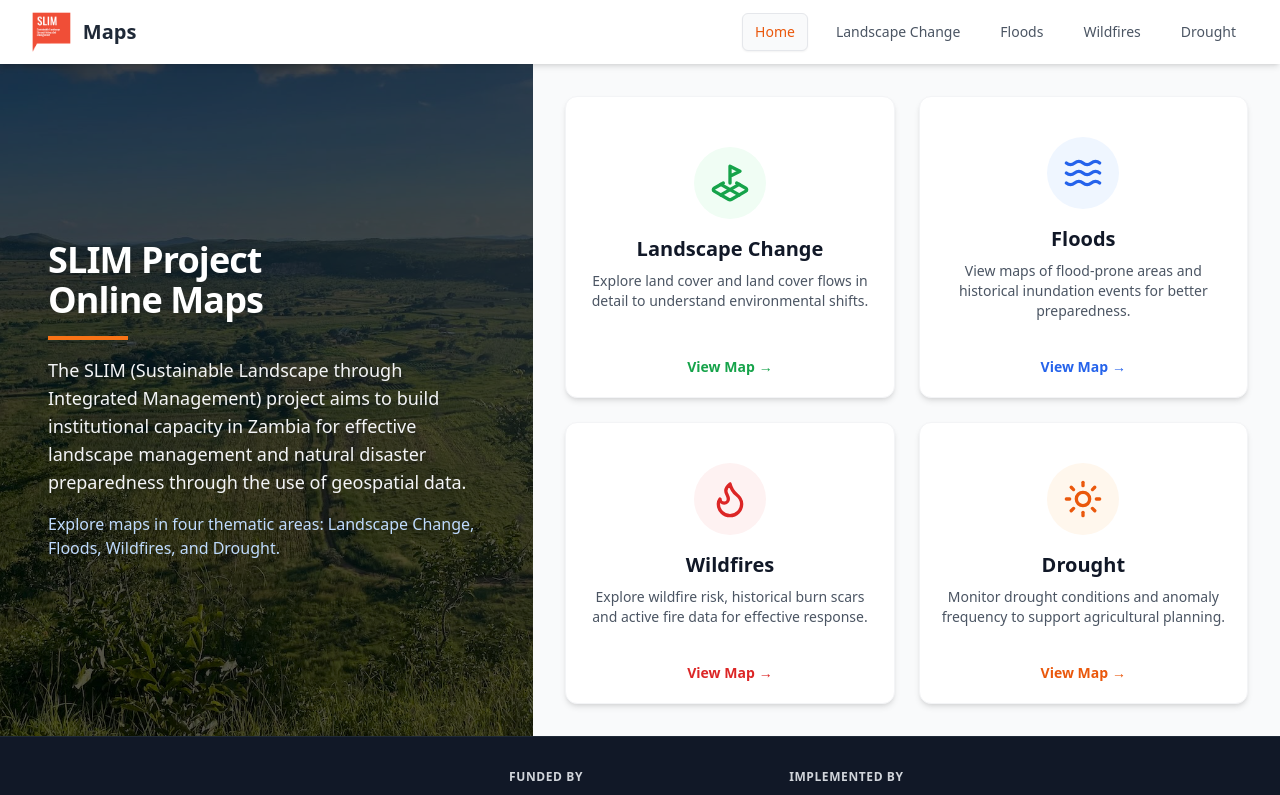
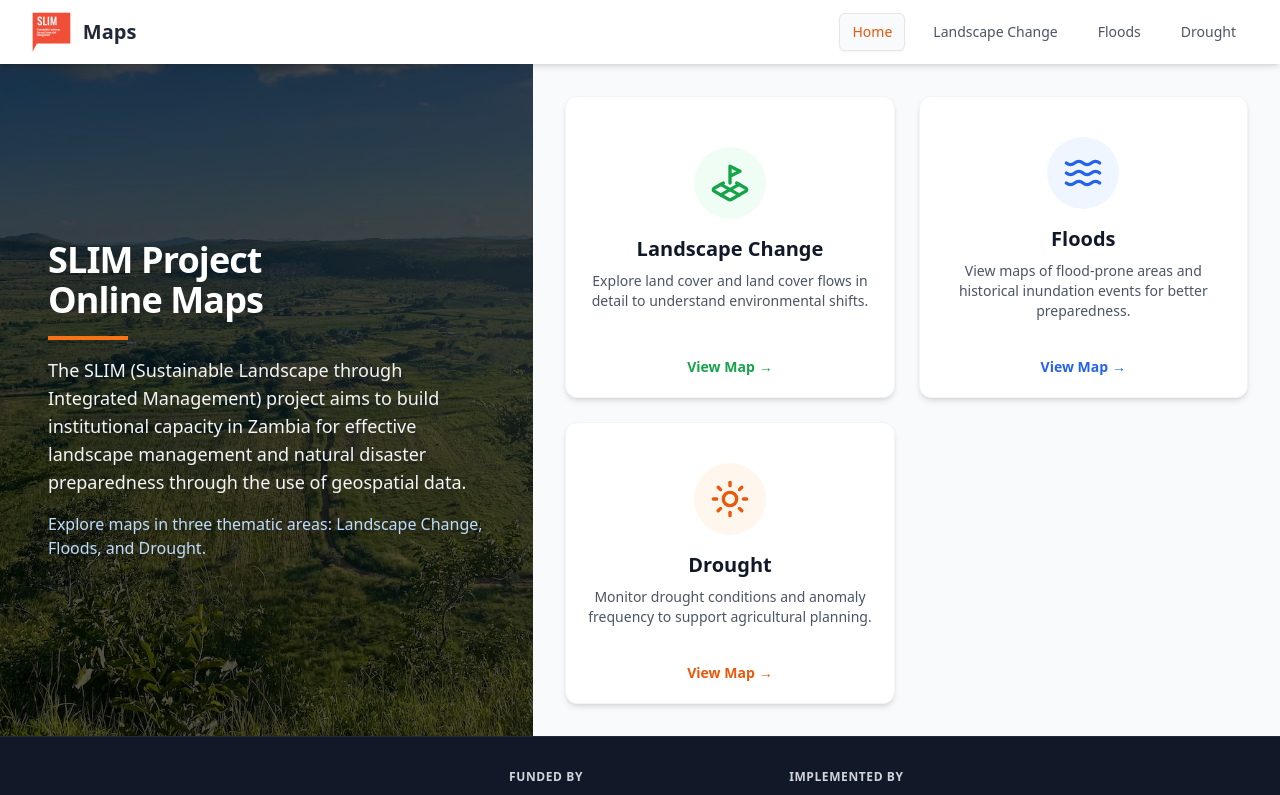
Before and after one commit to Gisat/app-slim-maps, a React (Create React App) app: page / in a window 1280 px wide. Shown: the top 795 px of the page. Built offline with nearby package versions, Linux system fonts and the light colour scheme.

Commit message:
Temporarily hide wildfires
before TWG

```diff
--- a/src/App.jsx
+++ b/src/App.jsx
@@ -23,7 +23,7 @@ const Header = ({ currentPage, setPage }) => {
     { id: 'home', title: 'Home', activeColor: 'text-orange-600', hoverColor: 'hover:text-orange-600' },
     { id: 'landscapechange', title: 'Landscape Change', activeColor: 'text-green-600', hoverColor: 'hover:text-green-600' },
     { id: 'floods', title: 'Floods', activeColor: 'text-blue-600', hoverColor: 'hover:text-blue-600' },
-    { id: 'wildfires', title: 'Wildfires', activeColor: 'text-red-600', hoverColor: 'hover:text-red-600' },
+    // { id: 'wildfires', title: 'Wildfires', activeColor: 'text-red-600', hoverColor: 'hover:text-red-600' }, // TEMPORARILY HIDDEN
     { id: 'drought', title: 'Drought', activeColor: 'text-orange-600', hoverColor: 'hover:text-orange-600' },
   ];
 
@@ -140,9 +140,15 @@ const HomePage = ({ setPage }) => {
           <p className="text-base lg:text-lg 2xl:text-xl text-gray-100 drop-shadow-md leading-relaxed mb-4 2xl:mb-6">
             The SLIM (Sustainable Landscape through Integrated Management) project aims to build institutional capacity in Zambia for effective landscape management and natural disaster preparedness through the use of geospatial data.
           </p>
+
+          {/* TEMPORARILY HIDDEN WILDFIRES FROM INTRO TEXT */}
+          {/* <p className="text-sm lg:text-base 2xl:text-lg text-blue-200 font-medium drop-shadow-md">
+            Explore maps in four thematic areas: Landscape Change, Floods, Wildfires, and Drought.
+          </p> */}
           <p className="text-sm lg:text-base 2xl:text-lg text-blue-200 font-medium drop-shadow-md">
-            Explore maps in four thematic areas: Landscape Change, Floods, Wildfires, and Drought.
+            Explore maps in three thematic areas: Landscape Change, Floods, and Drought.
           </p>
+
         </div>
       </div>
 
@@ -180,8 +186,8 @@ const HomePage = ({ setPage }) => {
               <span className="mt-3 lg:mt-4 2xl:mt-6 text-sm 2xl:text-base font-semibold text-blue-600 group-hover:text-blue-700 flex items-center">View Map <span className="ml-1 transition-transform group-hover:translate-x-1">&rarr;</span></span>
             </div>
 
-            {/* Wildfires Tile */}
-            <div
+            {/* TEMPORARILY HIDDEN WILDFIRES TILE */}
+            {/* <div
               className="group bg-white rounded-xl shadow-md p-4 lg:p-5 2xl:p-8 flex flex-col items-center text-center cursor-pointer hover:shadow-xl hover:-translate-y-1 transition-all duration-300 border border-gray-100 h-full justify-between"
               onClick={() => setPage('wildfires')}
             >
@@ -194,6 +200,7 @@ const HomePage = ({ setPage }) => {
               </div>
               <span className="mt-3 lg:mt-4 2xl:mt-6 text-sm 2xl:text-base font-semibold text-red-600 group-hover:text-red-700 flex items-center">View Map <span className="ml-1 transition-transform group-hover:translate-x-1">&rarr;</span></span>
             </div>
+            */}
 
             {/* Drought Tile */}
             <div
@@ -385,7 +392,8 @@ const Footer = ({ currentPage }) => {
 }
 
 // --- VALID PAGES DEFINITION FOR ROUTING ---
-const VALID_PAGES = ['home', 'landscapechange', 'floods', 'wildfires', 'drought'];
+// const VALID_PAGES = ['home', 'landscapechange', 'floods', 'wildfires', 'drought']; // TEMPORARILY HIDDEN
+const VALID_PAGES = ['home', 'landscapechange', 'floods', 'drought'];
 
 // --- MAIN APP COMPONENT ---
 export default function App() {
@@ -502,6 +510,8 @@ export default function App() {
           }
       }
     },
+    // --- TEMPORARILY HIDDEN WILDFIRES DATA ---
+    /*
     wildfires: {
       title: "Wildfires",
       icon: Flame,
@@ -541,6 +551,7 @@ export default function App() {
           }
       }
     },
+    */
     drought: {
       title: "Drought",
       icon: Sun,
@@ -624,8 +635,8 @@ export default function App() {
         return <ActivityPage {...pageData.landscapechange} />;
       case 'floods':
         return <ActivityPage {...pageData.floods} />;
-      case 'wildfires':
-        return <ActivityPage {...pageData.wildfires} />;
+      // case 'wildfires':
+      //   return <ActivityPage {...pageData.wildfires} />; // TEMPORARILY HIDDEN
       case 'drought':
         return <ActivityPage {...pageData.drought} />;
       case 'home':
```
